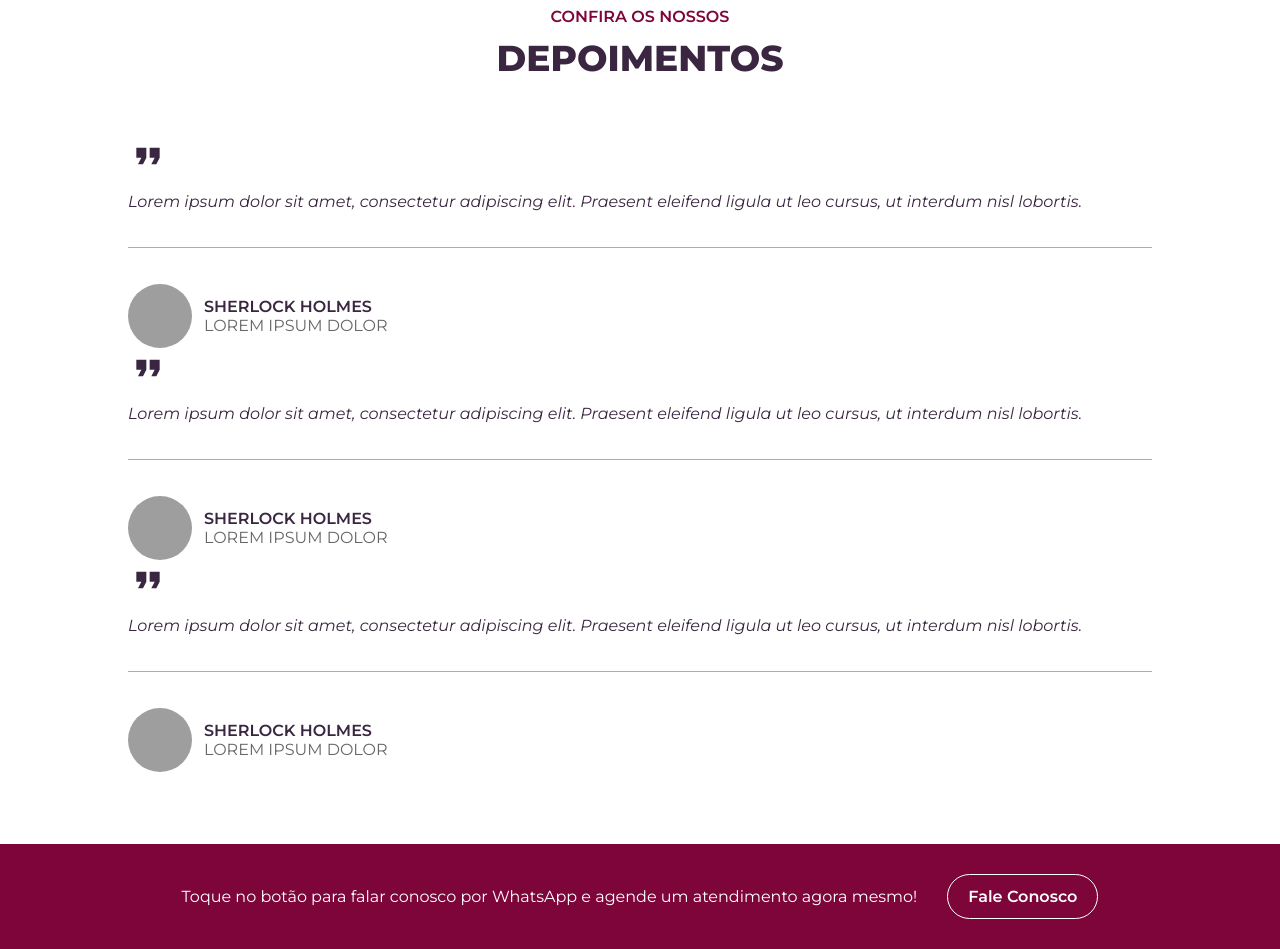
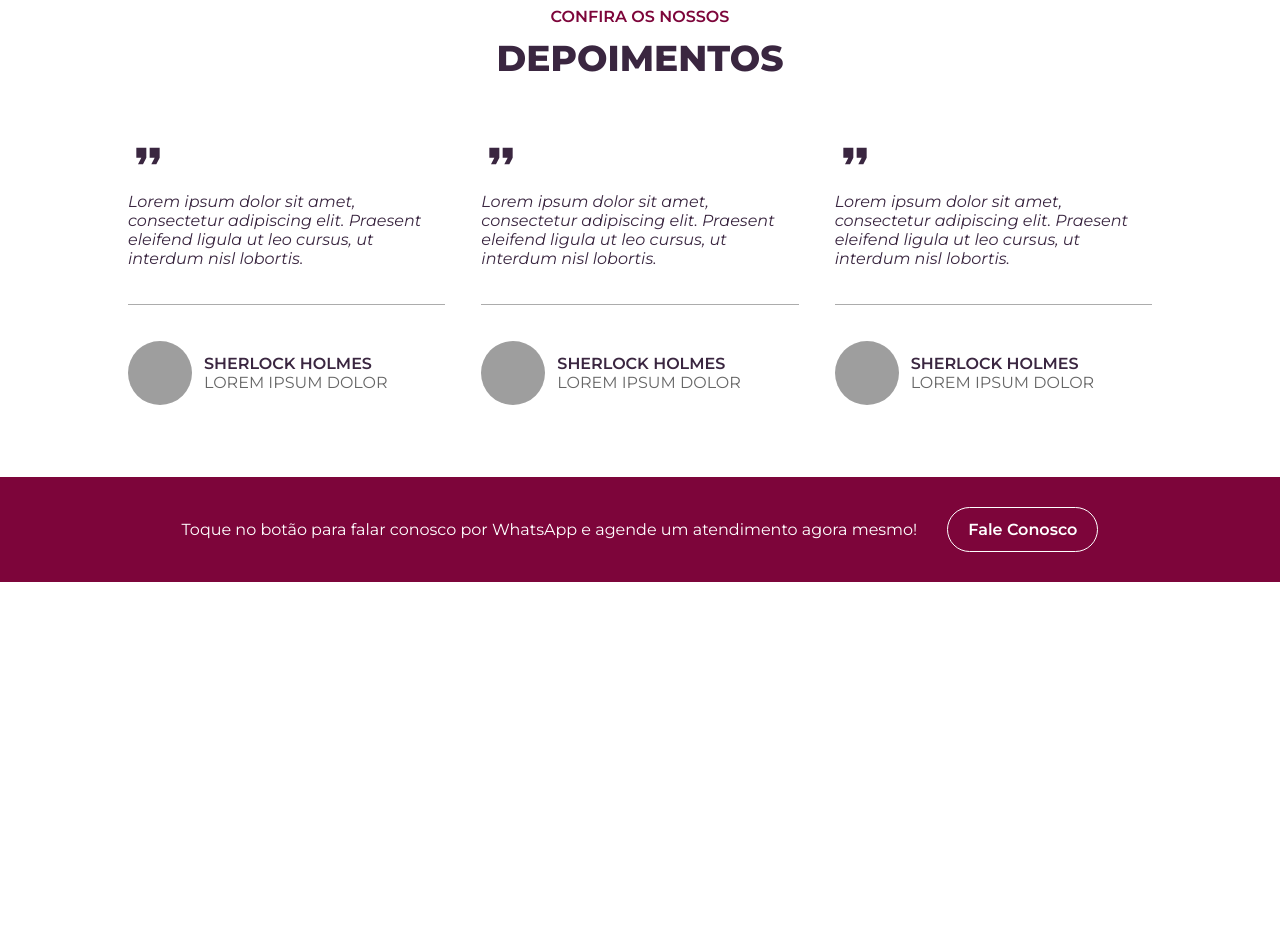
Before and after one commit to MPCGomes/logumrh, a Next.js app: page / in a window 1280 px wide. Shown: the part 1940-2889 px from the top of the page. After the commit the page ends 2522 px from the top, so only its background shows below. Built offline with nearby package versions, Linux system fonts and the light colour scheme; grey boxes are pictures that could not be loaded.

Commit message:
style: testimonial section

```diff
--- a/src/containers/homePage/TestimonialsSection/TestimonialsSection.module.scss
+++ b/src/containers/homePage/TestimonialsSection/TestimonialsSection.module.scss
@@ -0,0 +1,11 @@
+@import "../../../styles/variables";
+
+.gridContainer {
+  display: grid;
+  gap: 60px;
+
+  @media (min-width: $breakpoint-desktop) {
+    grid-template-columns: repeat(3, 1fr);
+    gap: 36px;
+  }
+}
```
